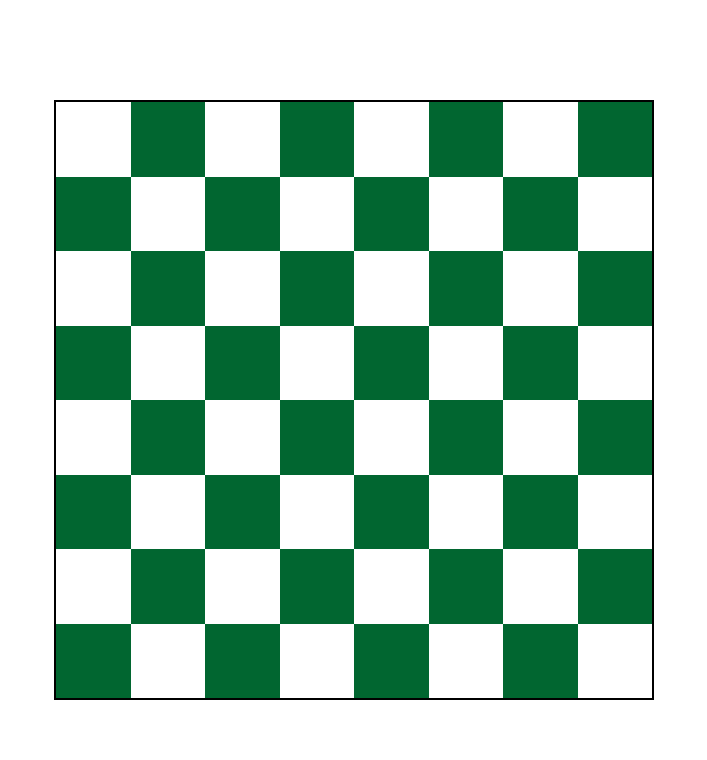
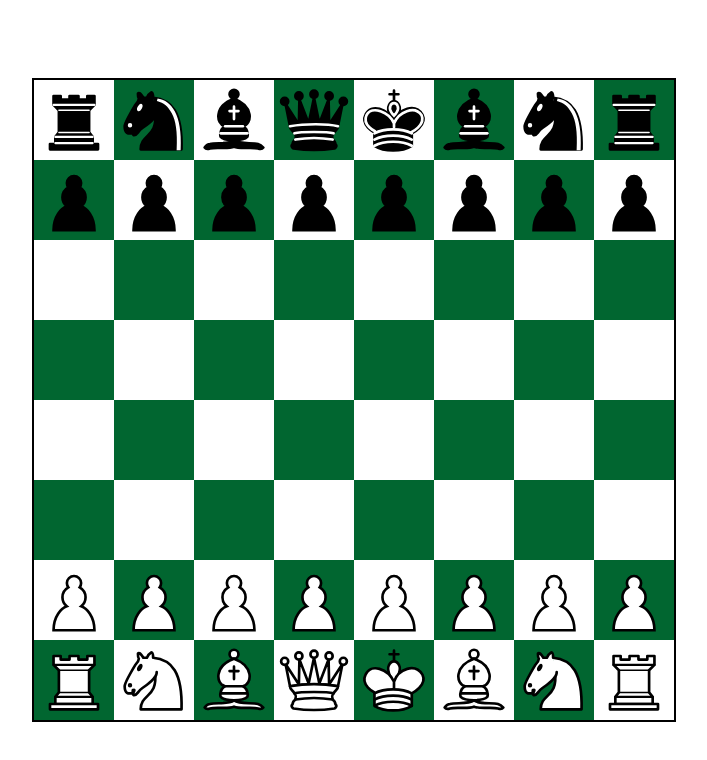
Before and after one commit to Amen974/chess-site, a React (Vite) app: page / in a window 1280 px wide. Shown: the top 760 px of the page, without its empty margins (286-993 px from the left). Built offline with nearby package versions, Linux system fonts and the light colour scheme.

Commit message:
initialBoard

```diff
--- a/src/component/Board.jsx
+++ b/src/component/Board.jsx
@@ -1,18 +1,23 @@
-import { files, ranks } from "../constant";
+import { useState } from "react";
+import { files, ranks, startP } from "../constant";
 import Square from "./Square";
 
 const Board = () => {
+  const initialBoard = startP;
+  const [board,setboard] = useState(initialBoard)
   return (
-    <div className="grid grid-cols-8 border-2 h-150 w-150">
+    <div className="grid grid-cols-8 border-2">
       {ranks.map(rank=>
         files.map(file=>{
           const squarId = file + rank
           const isBlack = (files.indexOf(file) + ranks.indexOf(rank)) % 2 === 1
+          const piece = board[squarId];
           return(
             <Square
               key={squarId}
               id={squarId}
               color={isBlack ? 'bg-green-800' : 'bg-white'}
+              img={piece}
             />
           )
 
--- a/src/component/Square.jsx
+++ b/src/component/Square.jsx
@@ -1,8 +1,10 @@
-const Square = ({img,color,alt,id}) => {
+const Square = ({img,color,alt,id,onDragOver,onDrop}) => {
   return (
     <div
-      className={`flex justify-center items-center ${color}`}
+      className={`flex justify-center items-center w-20 h-20 ${color}`}
       id={id}
+      onDragOver={onDragOver}
+      onDrop={onDrop}
     >
       {img &&
         <img
--- a/src/constant/index.js
+++ b/src/constant/index.js
@@ -1,2 +1,39 @@
 export const ranks = [8,7,6,5,4,3,2,1];
 export const files = ["a","b","c","d","e","f","g","h"];
+export const startP = {
+  'a1': '/pieces-basic-svg/rook-w.svg',
+  'h1': '/pieces-basic-svg/rook-w.svg',
+  'b1': '/pieces-basic-svg/knight-w.svg',
+  'g1': '/pieces-basic-svg/knight-w.svg',
+  'c1':'/pieces-basic-svg/bishop-w.svg',
+  'f1':'/pieces-basic-svg/bishop-w.svg',
+  'd1':'/pieces-basic-svg/queen-w.svg',
+  'e1':'/pieces-basic-svg/king-w.svg',
+
+  'a8': '/pieces-basic-svg/rook-b.svg',
+  'h8': '/pieces-basic-svg/rook-b.svg',
+  'b8': '/pieces-basic-svg/knight-b.svg',
+  'g8': '/pieces-basic-svg/knight-b.svg',
+  'c8':'/pieces-basic-svg/bishop-b.svg',
+  'f8':'/pieces-basic-svg/bishop-b.svg',
+  'd8':'/pieces-basic-svg/queen-b.svg',
+  'e8':'/pieces-basic-svg/king-b.svg',
+
+  'a2':'/pieces-basic-svg/pawn-w.svg',
+  'h2':'/pieces-basic-svg/pawn-w.svg',
+  'b2':'/pieces-basic-svg/pawn-w.svg',
+  'g2':'/pieces-basic-svg/pawn-w.svg',
+  'c2':'/pieces-basic-svg/pawn-w.svg',
+  'f2':'/pieces-basic-svg/pawn-w.svg',
+  'd2':'/pieces-basic-svg/pawn-w.svg',
+  'e2':'/pieces-basic-svg/pawn-w.svg',
+
+  'a7':'/pieces-basic-svg/pawn-b.svg',
+  'h7':'/pieces-basic-svg/pawn-b.svg',
+  'b7':'/pieces-basic-svg/pawn-b.svg',
+  'g7':'/pieces-basic-svg/pawn-b.svg',
+  'c7':'/pieces-basic-svg/pawn-b.svg',
+  'f7':'/pieces-basic-svg/pawn-b.svg',
+  'd7':'/pieces-basic-svg/pawn-b.svg',
+  'e7':'/pieces-basic-svg/pawn-b.svg',
+}
```
